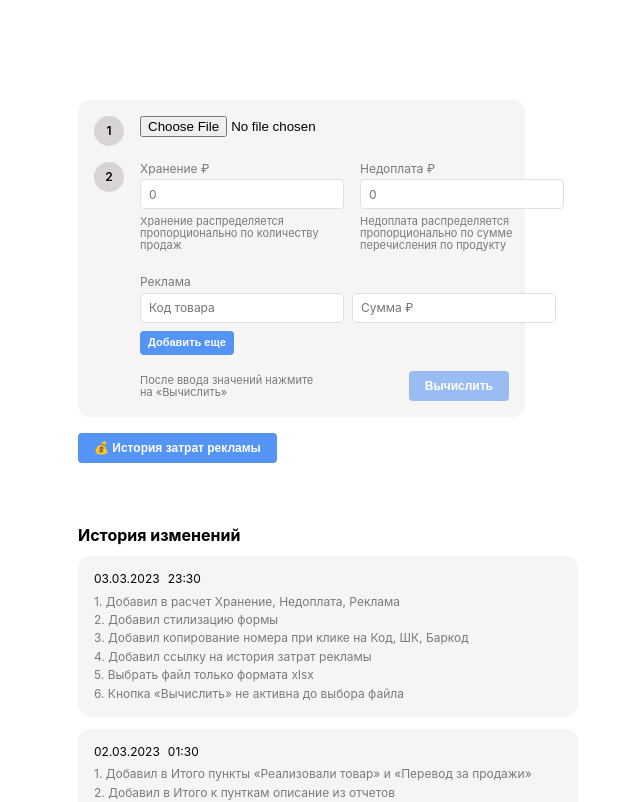
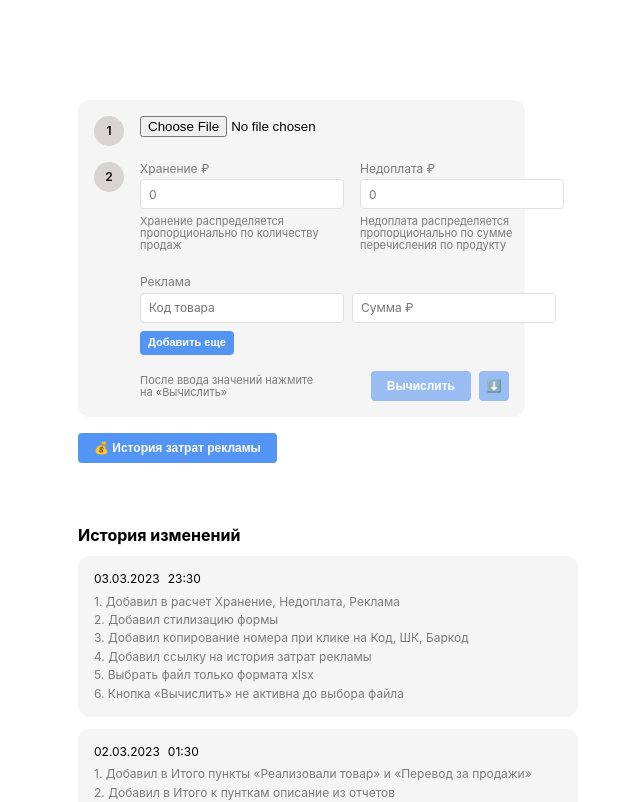
Before and after one commit to Dindro/marketplace-report, a Vue app: page / in a window 1280 px wide. Shown: the top 802 px of the page, without its empty margins (82-722 px from the left). Built offline with nearby package versions, Linux system fonts and the light colour scheme.

Commit message:
add export button

```diff
--- a/src/components/Report/Form.vue
+++ b/src/components/Report/Form.vue
@@ -33,6 +33,14 @@
         <div class="form__footer">
             <p class="form__footer-info">После ввода значений нажмите на&nbsp;«Вычислить»</p>
             <Button :disabled="!file" @click="calculate">Вычислить</Button>
+            <Button
+                :disabled="!file"
+                title="Будет реализовано в будущем"
+                box
+                @click="calculate"
+            >
+                ⬇️
+            </Button>
         </div>
     </div>
 </template>
@@ -128,6 +136,10 @@
             align-items: center;
             margin-top: 16px;
             padding-left: 46px;
+
+            .button + .button {
+                margin-left: 8px;
+            }
         }
 
         &__footer-info {
--- a/src/components/UI/Button.vue
+++ b/src/components/UI/Button.vue
@@ -8,9 +8,10 @@
     import { computed } from 'vue';
 
     const props = defineProps<{
-        mini?: boolean,
-        disabled?: boolean,
-        color?: 'red',
+        mini?: boolean;
+        disabled?: boolean;
+        color?: 'red';
+        box?: boolean;
     }>();
 
     const classes = computed(() => {
@@ -19,6 +20,7 @@
 
         if (props.mini) classes.push(`${buttonClass}--mini`);
         if (props.color) classes.push(`${buttonClass}--${props.color}`);
+        if (props.box) classes.push(`${buttonClass}--box`);
 
         return classes;
     });
@@ -26,6 +28,8 @@
 
 <style lang="scss" scoped>
     .button {
+        $b: #{&};
+
         display: inline-flex;
         align-items: center;
         justify-content: center;
@@ -50,10 +54,21 @@
             background-color: #4582de;
         }
 
+        &--box {
+            width: 30px;
+            padding-left: 2px !important;
+            padding-right: 2px !important;
+            flex-shrink: 0;
+        }
+
         &--mini {
             padding: 4px 8px;
             height: 24px;
             font-size: 11px;
+
+            &#{$b}--box {
+                width: 24px;
+            }
         }
 
         &--red {
```
